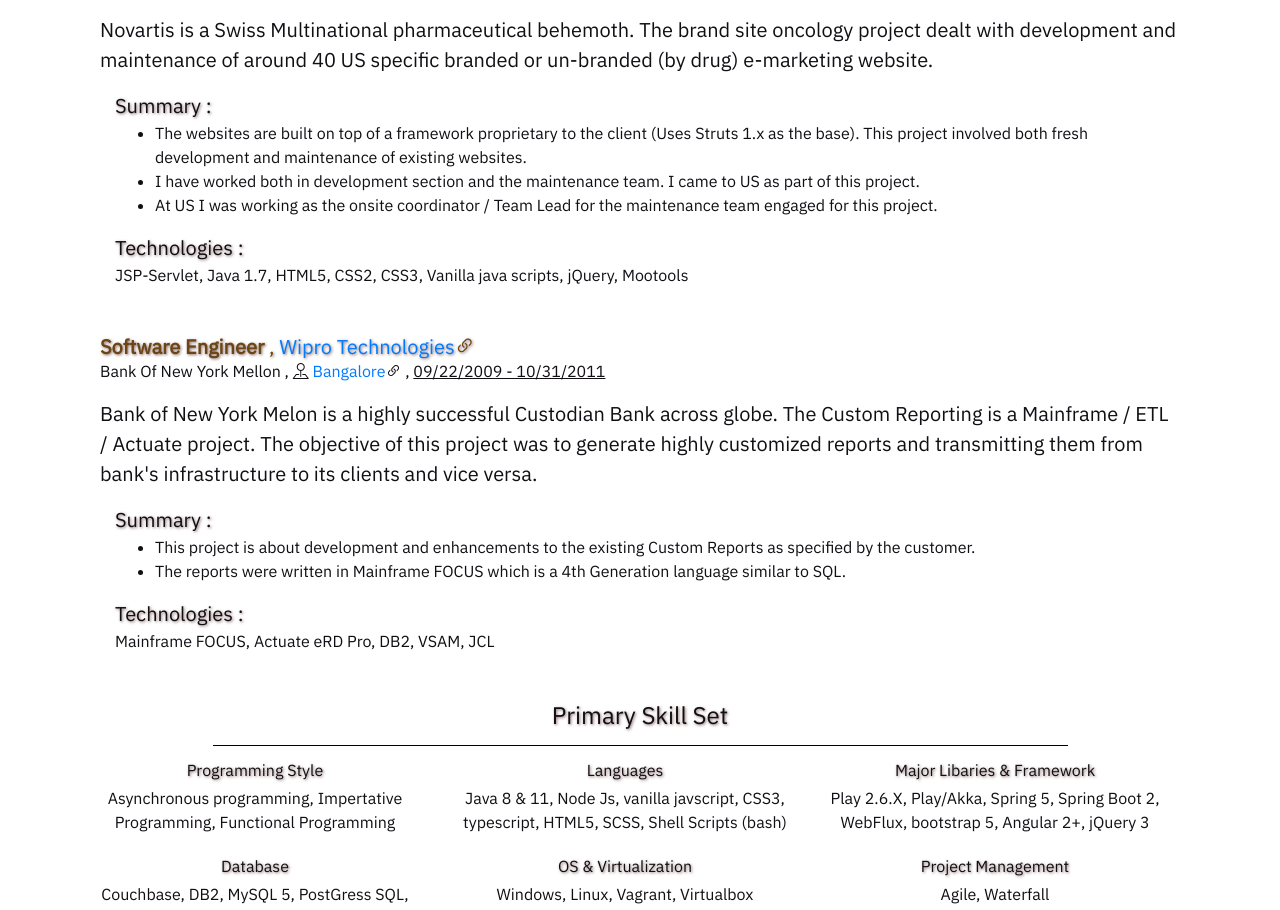
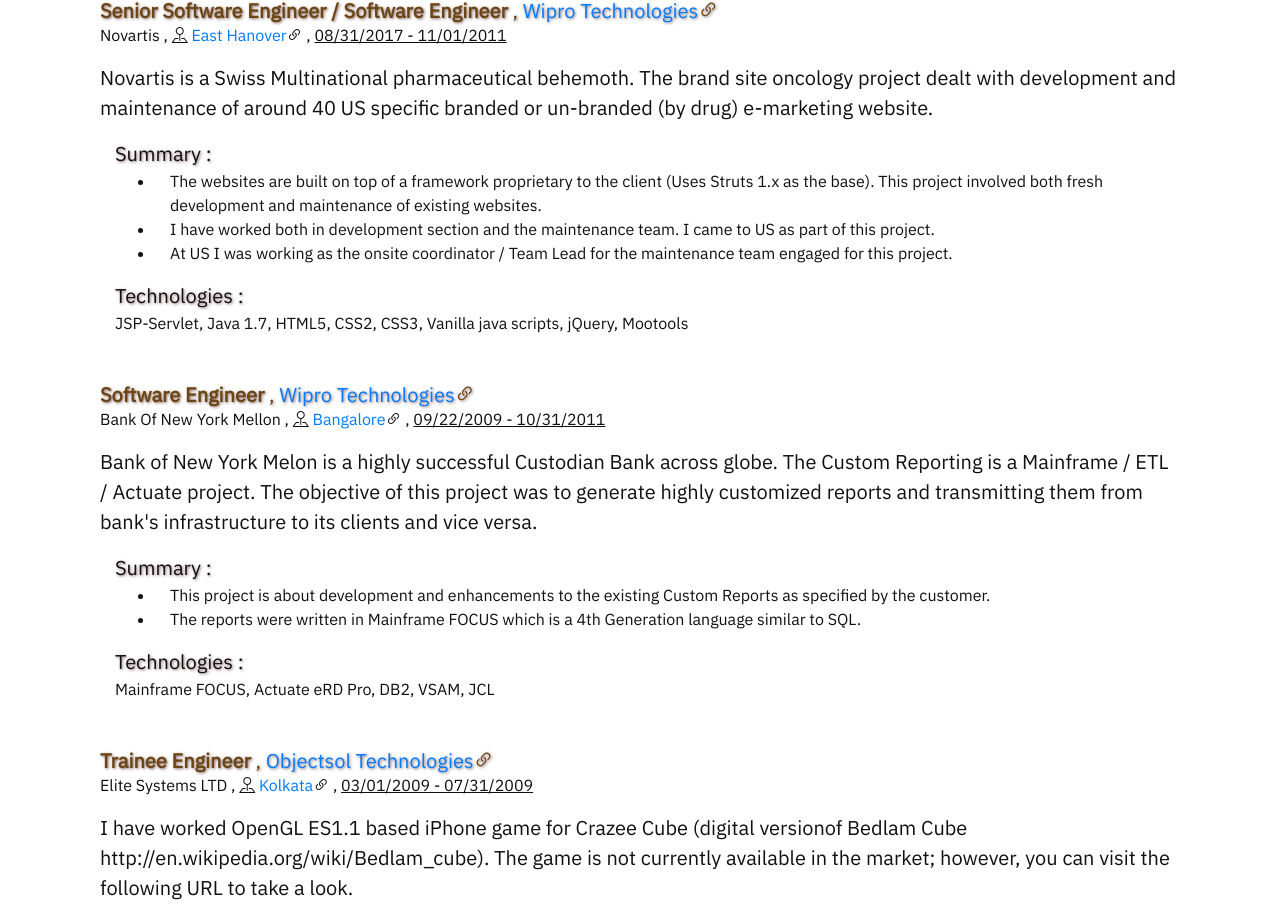
Before and after one commit to saptarshidebnath/saptarshidebnath, an Angular app: page /resume in a window 1280 px wide. Shown: the part 1859-2769 px from the top of the page. Built offline with nearby package versions, Linux system fonts and the light colour scheme.

Commit message:
added all jopb experience.

```diff
--- a/src/app/resume/resume.component.html
+++ b/src/app/resume/resume.component.html
@@ -74,7 +74,7 @@
                     <div class="container">
                         <p class="row lead background-shadow mb-0 pb-0">Summary :</p>
                         <ul class="row">
-                            <li *ngFor="let experience_summary of column?.experience_summary; let in = index">
+                            <li class="col-sm-12" *ngFor="let experience_summary of column?.experience_summary; let in = index">
                                 {{experience_summary}}</li>
                         </ul>
                     </div>
--- a/src/assets/resume.json
+++ b/src/assets/resume.json
@@ -295,6 +295,36 @@
                 "VSAM",
                 "JCL"
             ]
+        },
+        {
+            "position": "Trainee Engineer",
+            "employer": {
+                "data": "Objectsol Technologies",
+                "label": "Objectsol Technologies",
+                "href": "http://www.objectsol.in/"
+            },
+            "account_description": "Elite Systems LTD",
+            "work_date": {
+                "start_date": "03/01/2009",
+                "end_date": "07/31/2009"
+            },
+            "work_location": {
+                "data": "Kolkata",
+                "href": "https://goo.gl/maps/eXJVGhEno9jRPkKr9",
+                "icon": "pin-map"
+            },
+            "project_desc": " I have worked OpenGL ES1.1 based iPhone game for Crazee Cube (digital versionof Bedlam Cube http://en.wikipedia.org/wiki/Bedlam_cube). The game is not currently available in the market; however, you can visit the following URL to take a look.",
+            "experience_summary": [
+                "http://www.youtube.com/watch?v=XifXyieukqw",
+                "https://www.youtube.com/watch?v=zQCDJqYa3ls",
+                "http://www.gamesindustry.biz/articles/crazee-cube-iphone-version-of-the-dragons--den-contender--with-a-potential-world-record-to-claim"
+            ],
+            "technology": [
+                "OpenGL ES 1.1",
+                "C++",
+                "C",
+                "iOS SDK"
+            ]
         }
     ]
 }
```
